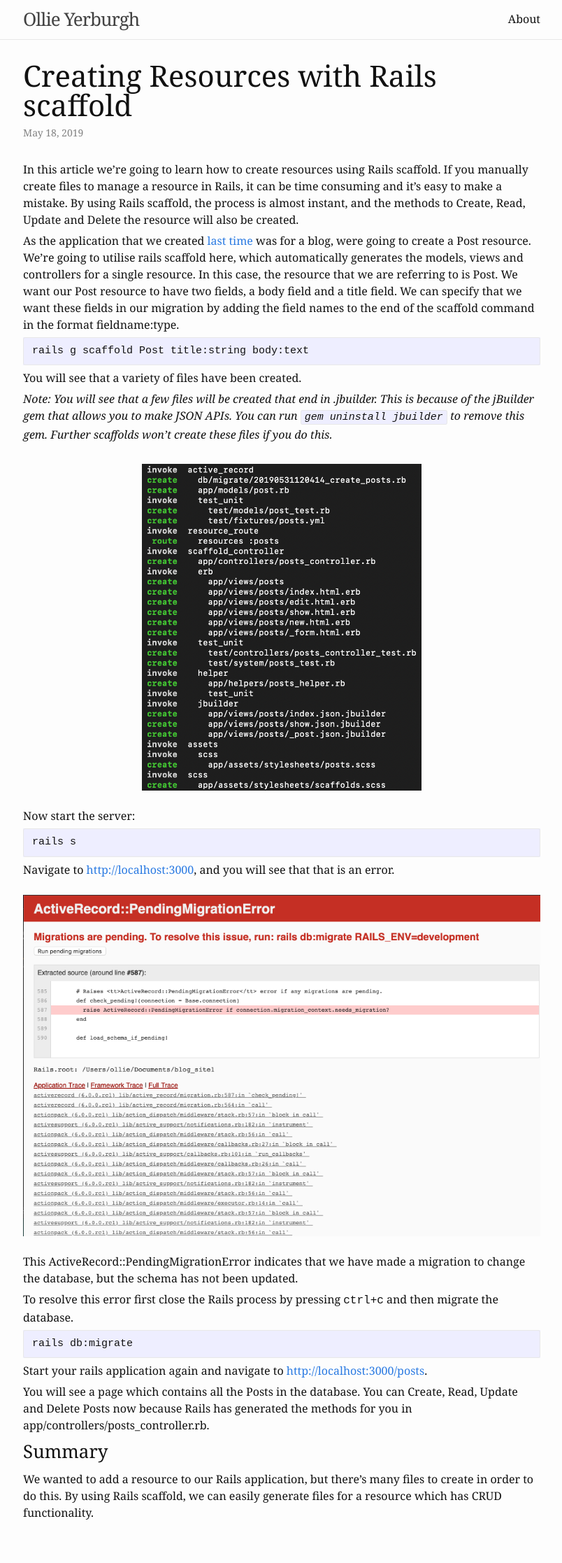
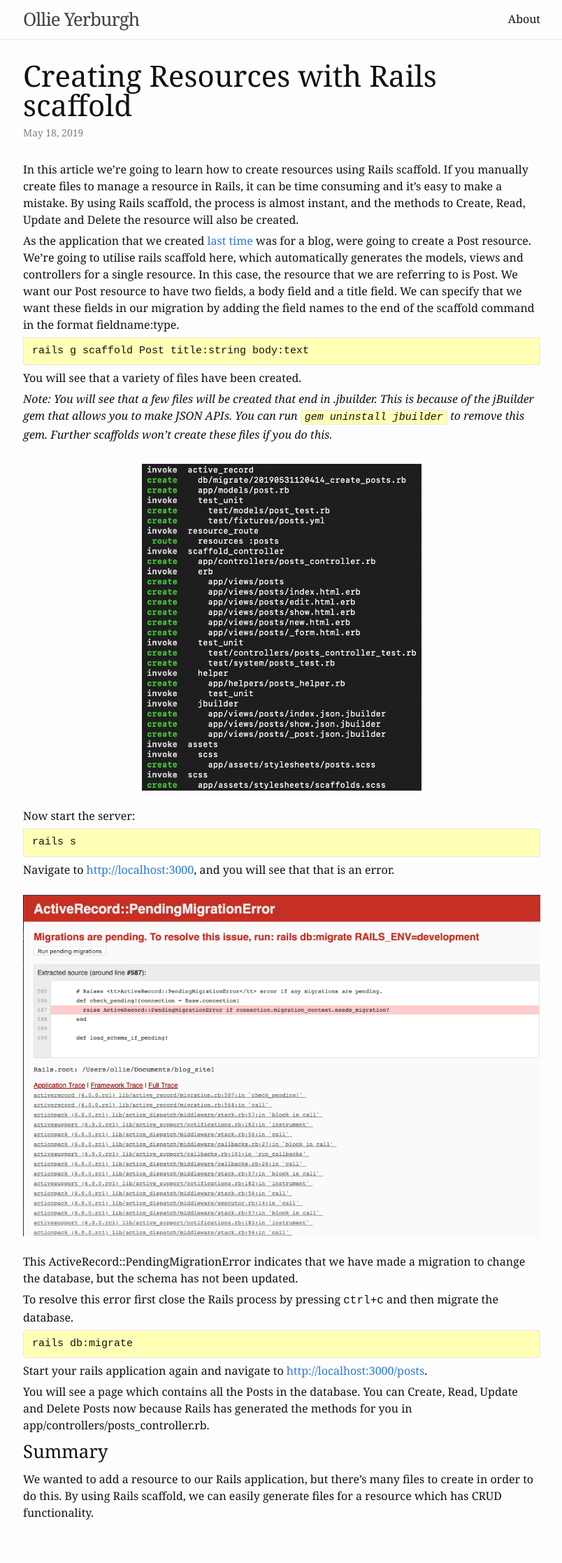
Before and after one commit to Ollieyerburgh/blog, a Jekyll site: the page built from _posts/2019-05-18-Creating-Resources-With-Rails-Scaffold.markdown, in a window 1280 px wide. Shown: the whole page at 70% size, without its empty margins (237-1041 px from the left). Built offline with Jekyll 4.4.1, drawn with Linux system fonts in a browser that asks for light colours.

Commit message:
Change color of highlighted command

```diff
--- a/assets/main.scss
+++ b/assets/main.scss
@@ -3,3 +3,11 @@
 ---
 
 @import "minima";
+
+.highlighter-rouge .highlight {
+    background-color: #ffffb5
+}
+
+pre, code {
+    background-color: #ffffb5
+}
```
